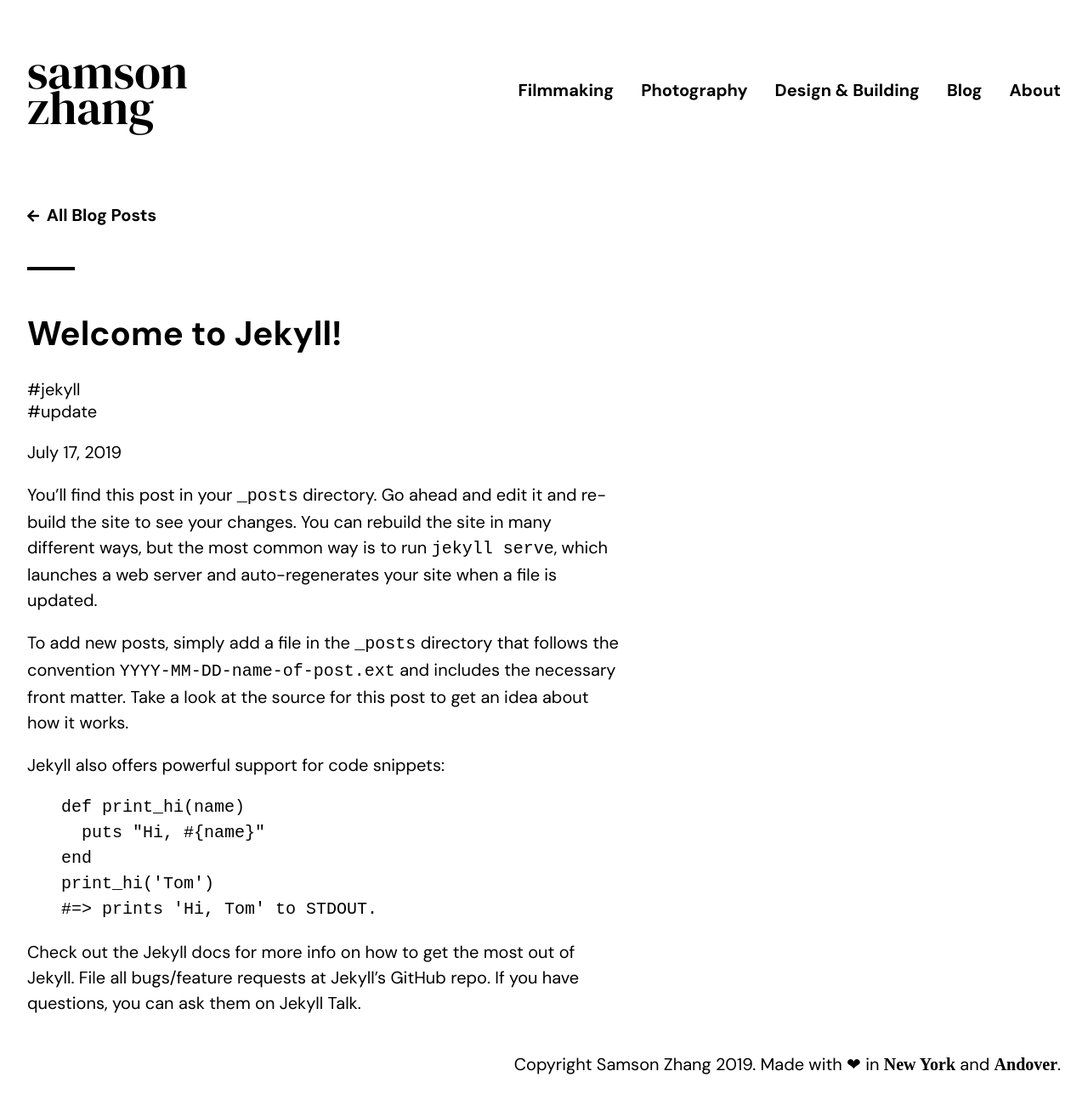
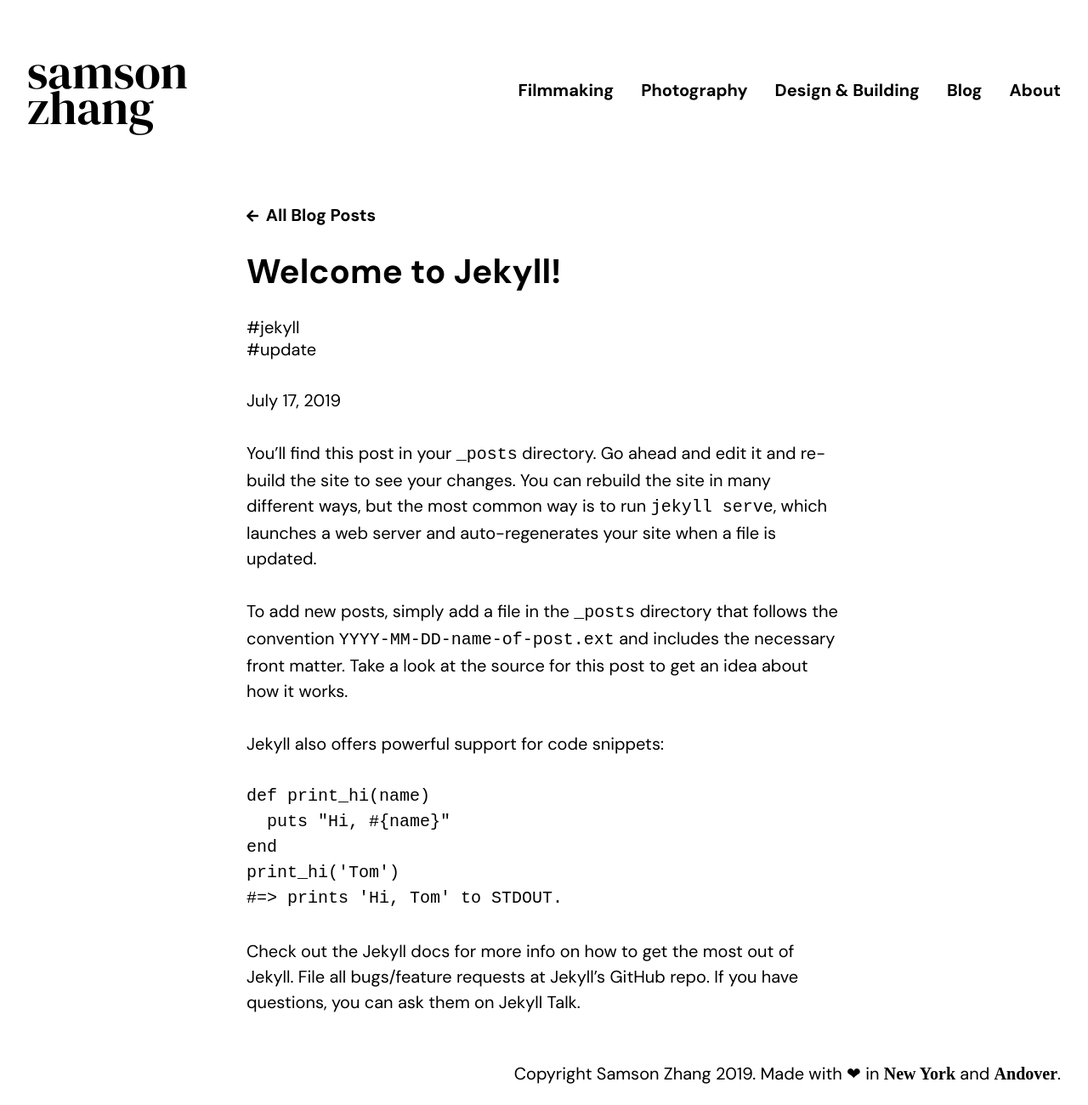
Before and after one commit to wwsalmon/portfolio, a Jekyll site: the page built from _posts/2019-07-17-welcome-to-jekyll.markdown, in a window 1280 px wide. Shown: the whole page at 85% size. Built offline with Jekyll 4.4.1, drawn with Linux system fonts in a browser that asks for light colours; some web fonts are replaced.

Commit message:
Post page styling

```diff
--- a/_layouts/post.html
+++ b/_layouts/post.html
@@ -4,7 +4,6 @@ layout: default
 
 <div class='post-container'>
     <div class='backhome'><a href='{{ site.baseurl }}/blog'><i class="fas fa-arrow-left"></i> All Blog Posts</a></div>
-    <div class='divider'></div>
 
     <h1>{{ page.title }}</h1>
         <div class='categories'>
--- a/_sass/blog.scss
+++ b/_sass/blog.scss
@@ -1,4 +1,4 @@
-$blogmargin: 32px;
+$blogmargin: 48px;
 
 .posts-container{
     width: 100%;
@@ -29,7 +29,7 @@ $blogmargin: 32px;
     }
 
     h3{
-        font-size: 28px;
+        font-size: 20px;
         margin: 0 0 8px 0;
     }
 
@@ -40,6 +40,7 @@ $blogmargin: 32px;
             @include def-light-hover-heavy;
         }
         p{
+            font-size: 16px;
             margin: 0;
             opacity: 0.4;
         }
@@ -85,3 +86,15 @@ $blogmargin: 32px;
         width: calc(50% - #{$blogmargin});
     }
 }
+
+.post-container{
+    h1, .categories, .date, .backhome{
+        max-width: 700px;
+        margin-left: auto;
+        margin-right: auto;
+    }
+
+    p, ul, figure{
+        margin: 32px auto;
+    }
+}
```
